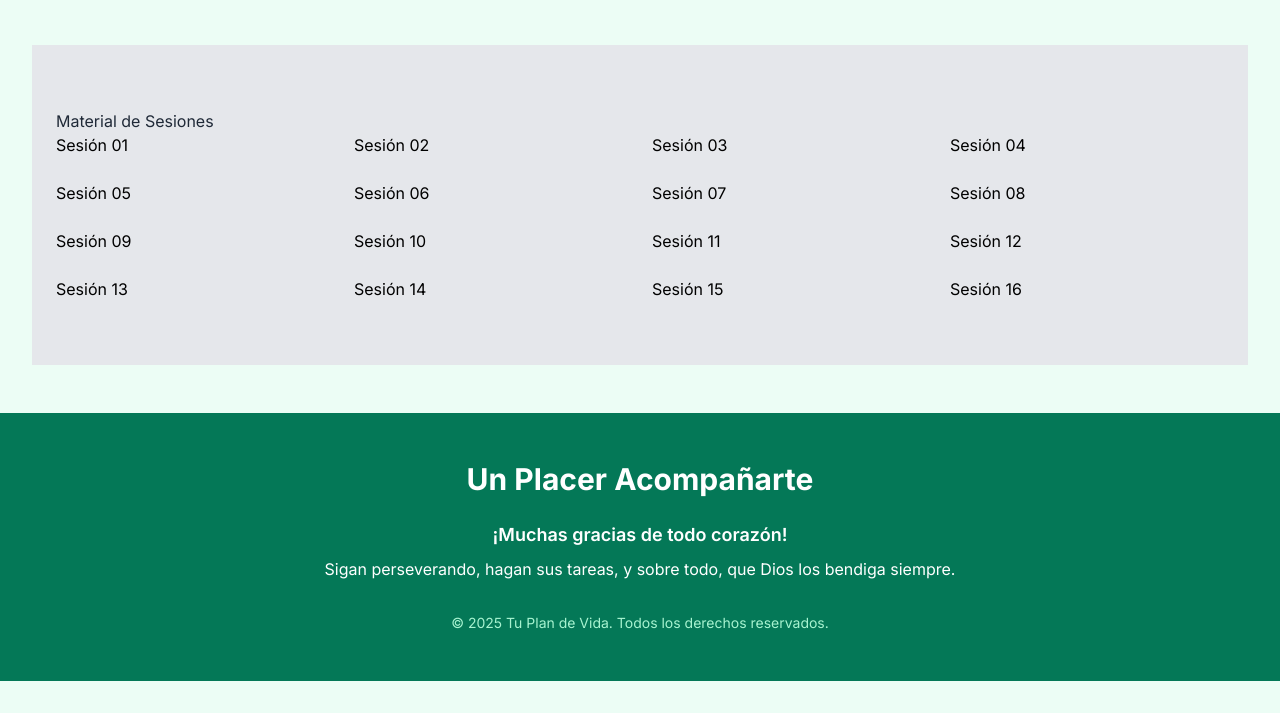
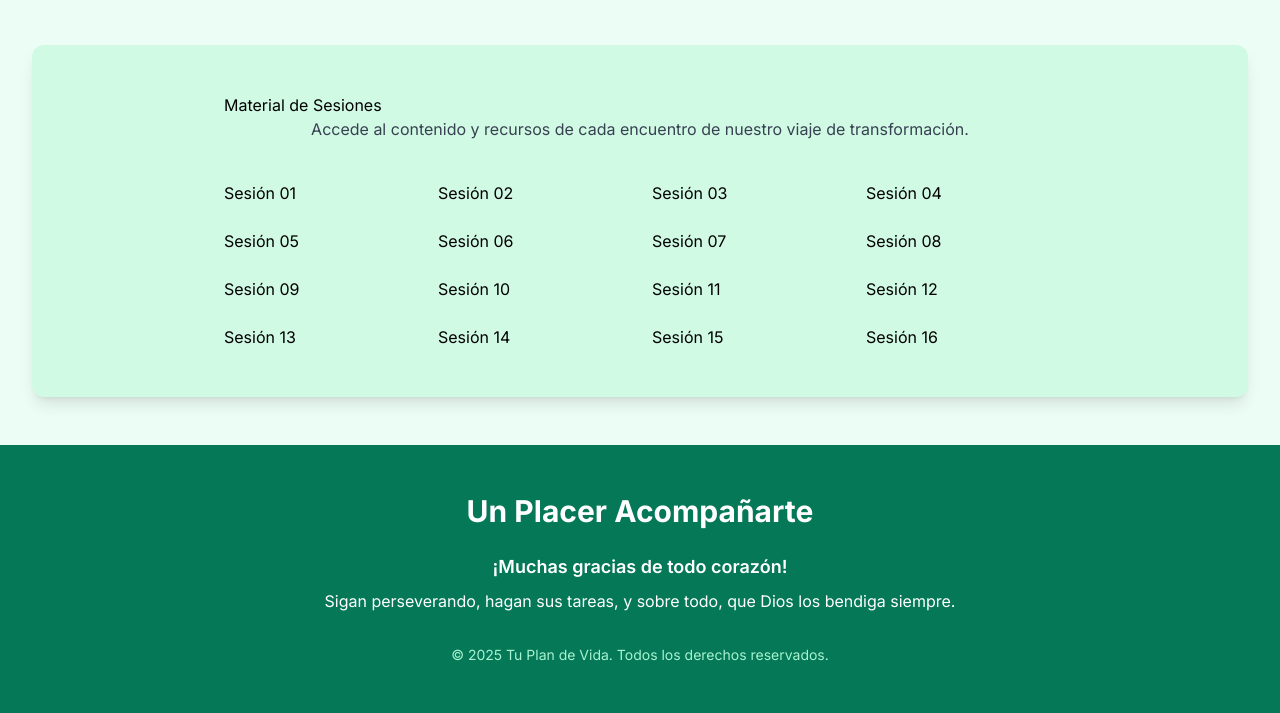
Before and after one commit to git-ruribe/plandevida, a plain HTML site: page index.html in a window 1280 px wide. Shown: the part 3543-4256 px from the top of the page. Before the commit the page ends 4224 px from the top, so only its background shows below. Drawn offline with nearby package versions, Linux system fonts and the light colour scheme.

Commit message:
Update index.html

```diff
--- a/index.html
+++ b/index.html
@@ -216,10 +216,13 @@
             </div>
         </section>
 
-            <section id="sesiones" class="py-16 bg-gray-200 fade-in-section">
-        <div class="container mx-auto px-6">
-            <h2 class="section-title text-gray-800">Material de Sesiones</h2>
-            <div class="grid grid-cols-2 sm:grid-cols-3 md:grid-cols-4 lg:grid-cols-4 gap-4 md:gap-6">
+<section id="sesiones" class="py-12 bg-emerald-100 rounded-xl shadow-lg fade-in" style="animation-delay: 1.5s;">
+            <div class="max-w-4xl mx-auto px-4 sm:px-6 lg:px-8">
+                <h2 class="section-title">Material de Sesiones</h2>
+                <p class="text-center text-gray-700 mb-10 max-w-2xl mx-auto">
+                    Accede al contenido y recursos de cada encuentro de nuestro viaje de transformación.
+                </p>
+                <div class="grid grid-cols-2 sm:grid-cols-3 md:grid-cols-4 gap-4 md:gap-6">
                     <a href="sesion01.html" class="session-link">Sesión 01</a>
                     <a href="sesion02.html" class="session-link">Sesión 02</a>
                     <a href="sesion03.html" class="session-link">Sesión 03</a>
@@ -236,6 +239,7 @@
                     <a href="sesion14.html" class="session-link">Sesión 14</a>
                     <a href="sesion15.html" class="session-link">Sesión 15</a>
                     <a href="sesion16.html" class="session-link">Sesión 16</a>
+                    <!-- Puedes agregar más sesiones aquí si es necesario -->
                 </div>
             </div>
         </section>
```
Lines whose indentation alone changed are shown as unchanged.
